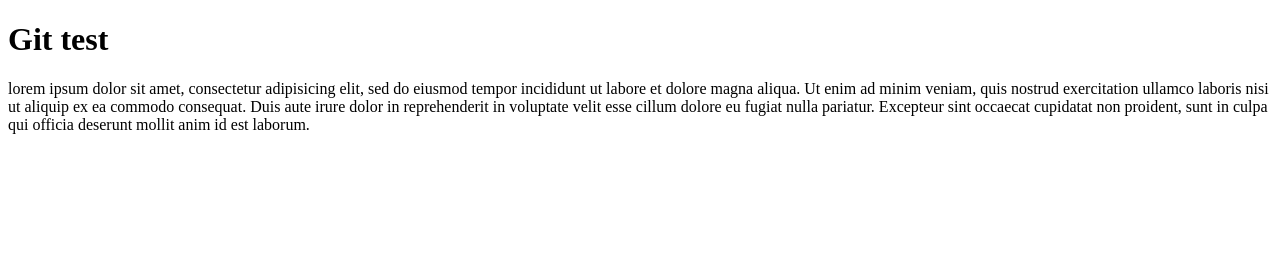
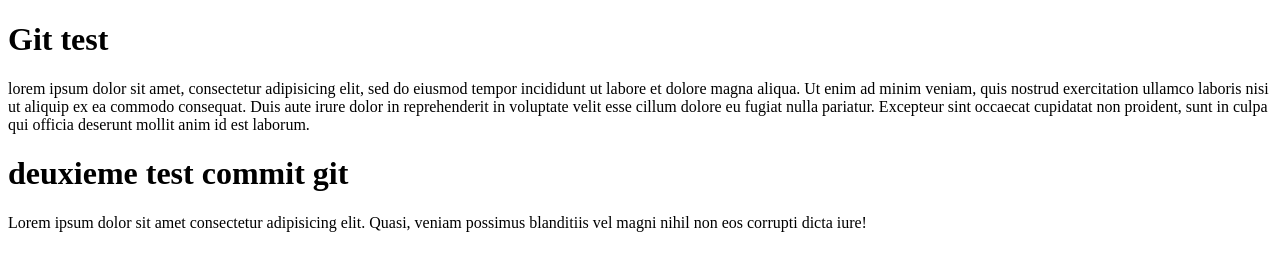
Before and after one commit to RoshyRayPalmer/testgitbegin, a plain HTML site: page index.html in a window 1280 px wide. Drawn offline with Linux system fonts and the light colour scheme.

Commit message:
deuxieme test commit

```diff
--- a/index.html
+++ b/index.html
@@ -13,5 +13,8 @@
 	consequat. Duis aute irure dolor in reprehenderit in voluptate velit esse
 	cillum dolore eu fugiat nulla pariatur. Excepteur sint occaecat cupidatat non
 	proident, sunt in culpa qui officia deserunt mollit anim id est laborum.</p>
+	<h1>deuxieme test commit git</h1>
+	<p>Lorem ipsum dolor sit amet consectetur adipisicing elit. Quasi, veniam possimus
+		blanditiis vel magni nihil non eos corrupti dicta iure!</p>
 </body>
 </html>
```
